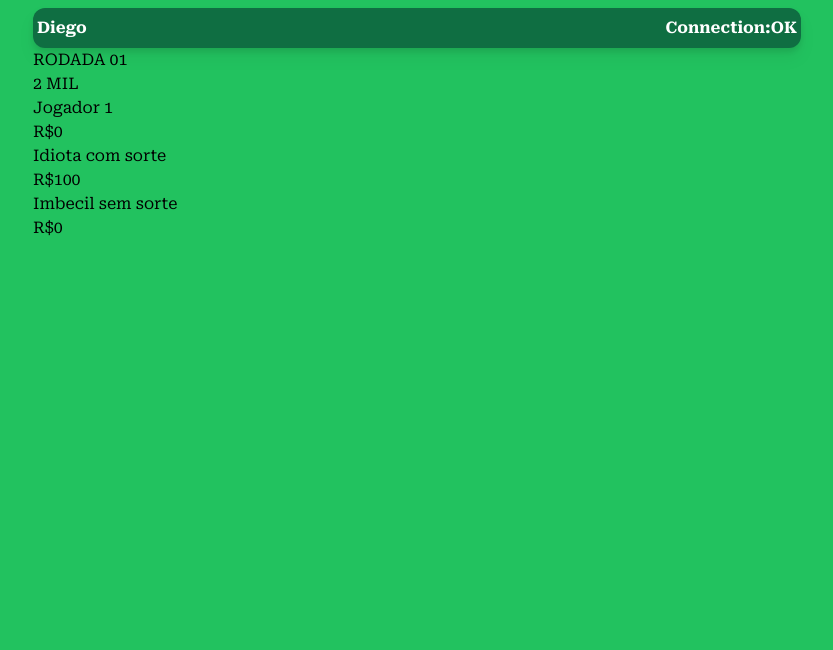
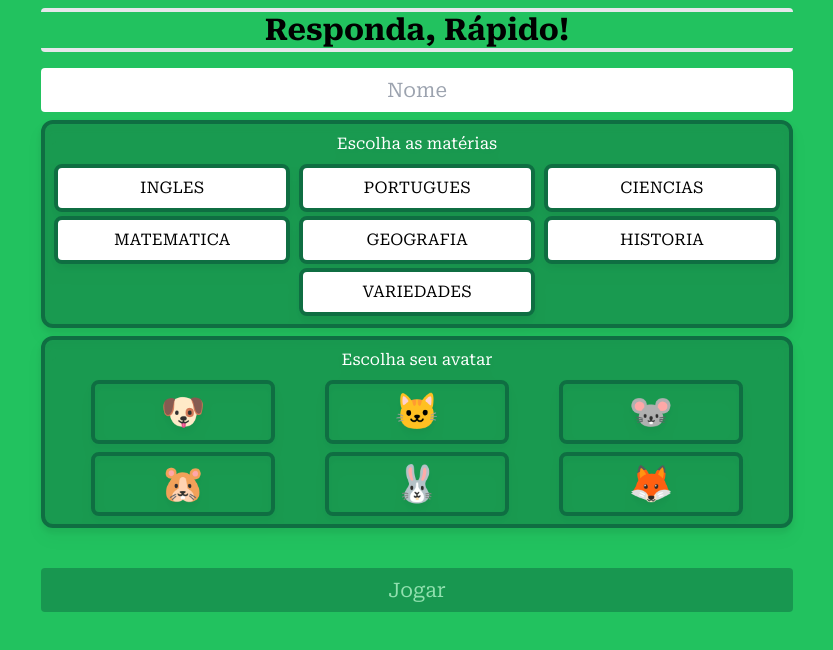
Before and after one commit to ffdiego/responda-rapido, a React (Vite) app: page / in a window 1280 px wide. Shown: the top 650 px of the page, without its empty margins (223-1056 px from the left). Built offline with nearby package versions, Linux system fonts and the light colour scheme; no server answers.

Commit message:
chore: better structure for the react components

```diff
--- a/src/App.jsx
+++ /dev/null
@@ -1,110 +0,0 @@
-function App() {
-  const placar = true;
-  return (
-    <div className="bg-color1">
-      <div className="max-w-3xl mx-auto flex flex-col h-screen">
-        <TopBar name="Diego" connection="OK" />
-        {(!placar && <Main />) || <Placar />}
-      </div>
-    </div>
-  );
-}
-
-function Main() {
-  return (
-    <>
-      <Pergunta
-        pergunta="OS ANIMAIS CUJOS FILHOS SE DESENVOLVEM DENTRO DA BARRIGA DA FÊMEA SÃO
-        CHAMADOS:"
-      />
-      <Respostas />
-    </>
-  );
-}
-
-function Placar() {
-  return (
-    <div>
-      <h1>RODADA 01</h1>
-      <h2>2 MIL</h2>
-      <ul>
-        <li>
-          <p>Jogador 1</p>
-          <p>R$0</p>
-        </li>
-        <li>
-          <p>Idiota com sorte</p>
-          <p>R$100</p>
-        </li>
-        <li>
-          <p>Imbecil sem sorte</p>
-          <p>R$0</p>
-        </li>
-      </ul>
-    </div>
-  );
-}
-
-function Alternativa({ texto, id }) {
-  return (
-    <button
-      id={id}
-      className="font-semibold text-lg border-4 border-color3 rounded-2xl cursor-pointer bg-white h-full w-full duration-200 outline-none
-      shadow-[0_8px_0px_rgba(0,0,0,0.9)]
-      active:translate-y-2
-      active:shadow-[0_0px_0px_rgba(0,0,0,0.9)]
-      disabled:cursor-none disabled:duration-1000 disabled:opacity-25
-      disabled:pointer-events-none"
-    >
-      {texto}
-    </button>
-  );
-}
-
-function Respostas({ alternativas }) {
-  if (!alternativas) {
-    alternativas = {
-      r1: "Alternativa 1",
-      r2: "Alternativa 2",
-      r3: "Alternativa 3",
-      r4: "Alternativa 4",
-    };
-  }
-  return (
-    <div className="flex flex-col justify-center gap-5 flex-1 my-3">
-      {Object.keys(alternativas).map((key) => {
-        return <Alternativa key={key} texto={alternativas[key]} id={key} />;
-      })}
-    </div>
-  );
-}
-
-function Pergunta({ pergunta }) {
-  return (
-    <div className="box-border bg-color3 mt-2 py-2 px-1 rounded-xl text-white drop-shadow-lg">
-      <h1>{pergunta}</h1>
-      <h6>
-        Tempo:
-        <span id="tempo-restante">?</span>s
-      </h6>
-    </div>
-  );
-}
-
-function TopBar({ name, connection }) {
-  return (
-    <header className="box-border bg-color3 mt-2 py-2 px-1 rounded-xl text-white drop-shadow-lg">
-      <div className="flex justify-between font-extrabold">
-        <h3>{name}</h3>
-        <h3>
-          Connection:
-          <strong id="status" class="connection-ok">
-            {connection}
-          </strong>
-        </h3>
-      </div>
-    </header>
-  );
-}
-
-export default App;
--- a/src/Lobby.jsx
+++ b/src/Lobby.jsx
@@ -1,30 +1,57 @@
-import { useEffect, useRef, useState } from "react";
+import { AnimalChoice, SubjectButton, Subjects } from "./components/lobby";
+import { useEffect, useState, useContext } from "react";
+import { socket } from "./components/socket";
 
 function Lobby() {
-  const subjectsTemplate = {
-    INGLES: false,
-    PORTUGUES: false,
-    CIENCIAS: false,
-    MATEMATICA: false,
-    GEOGRAFIA: false,
-    HISTORIA: false,
-    VARIEDADES: false,
-  };
-  const [subjects, setSubjects] = useState(subjectsTemplate);
+  const [name, setName] = useState("");
+  const [subjects, setSubjects] = useState([]);
+  const [avatar, setAvatar] = useState("");
 
   useEffect(() => {
     const localSubjects = JSON.parse(localStorage.getItem("milhao-subjects"));
+    const localName = localStorage.getItem("milhao-name");
+    const localAvatar = localStorage.getItem("milhao-avatar");
     if (localSubjects) setSubjects(localSubjects);
+    if (localName) setName(localName);
+    if (localAvatar) setAvatar(localAvatar);
+  }, []);
+
+  useEffect(() => {
+    socket.on("disconnect", () => {
+      console.log("disconnected");
+    });
+
+    socket.on("uuid-change", (uuid) => {
+      console.log("uuid-change", uuid);
+      localStorage.setItem("uuid", uuid);
+    });
+
+    return () => {
+      socket.off();
+    };
   }, []);
 
   function handleSubjectChange(subject) {
-    const newSubjects = { ...subjects, [subject]: !subjects[subject] };
-    setSubjects(newSubjects);
-    localStorage.setItem("milhao-subjects", JSON.stringify(newSubjects));
+    if (subjects.includes(subject)) {
+      setSubjects(subjects.filter((s) => s !== subject));
+    } else {
+      setSubjects([...subjects, subject]);
+    }
   }
 
-  function handlePlayButton(e) {
-    //get all checked inputs in the form
+  function handlePlayButton() {
+    console.log("vou jogar!");
+    const payload = {
+      name,
+      avatar,
+      subjects,
+      uuid: localStorage.getItem("uuid"),
+    };
+    socket.emit("play", payload);
+
+    localStorage.setItem("milhao-name", name);
+    localStorage.setItem("milhao-subjects", JSON.stringify(subjects));
+    localStorage.setItem("milhao-avatar", avatar);
   }
 
   return (
@@ -32,53 +59,42 @@ function Lobby() {
       <div className="max-w-3xl mx-auto flex flex-col h-screen px-2">
         <div className="my-2 text-3xl w-full text-center">
           <h1 className="font-extrabold border-t-4 border-b-4 rounded">
-            Perguntas!
+            Responda, Rápido!
           </h1>
         </div>
         <div className="flex flex-col mt-2">
           <input
-            className="py-2 px-3 rounded ring-color3 ring-offset-1 focus:ring-4 ring-opacity-85 duration-200 outline-none"
+            className="py-2 px-3 rounded ring-color3 ring-offset-1 focus:ring-4 ring-opacity-85 duration-200 outline-none text-center text-xl"
+            value={name}
+            onChange={(e) => setName(e.target.value)}
+            maxLength={10}
             placeholder="Nome"
             type="text"
           />
-          <button
-            className="box-border mt-2 py-2 px-3 bg-color3 text-white rounded ring-white ring-offset-1 active:ring-4 duration-200"
-            onClick={handlePlayButton}
-          >
-            Jogar
-          </button>
         </div>
-
-        <div className="mt-2 flex flex-wrap w-full gap-1 justify-between">
-          {Object.keys(subjectsTemplate).map((subject) => (
-            <SubjectButton
-              key={subject}
-              subject={subject}
-              checked={subjects[subject]}
+        <div className="box-border border-4 border-color3 bg-color3 bg-opacity-40 mt-2 py-2 px-1 rounded-xl drop-shadow-lg">
+          <h1 className="text-center text-white">Escolha as matérias</h1>
+          <div className="mt-2 flex flex-wrap w-full gap-1 justify-evenly">
+            <Subjects
+              subjects={subjects}
               handleSubjectChange={handleSubjectChange}
             />
-          ))}
+          </div>
         </div>
+        <AnimalChoice avatar={avatar} setAvatar={setAvatar} />
+        <button
+          className={`box-border mt-10 py-2 px-3 bg-color3 text-white text-xl rounded ring-white ring-offset-1 active:ring-4 duration-200 ${
+            !avatar || !name || subjects.length === 0
+              ? "opacity-50 cursor-not-allowed"
+              : ""
+          }`}
+          onClick={handlePlayButton}
+        >
+          Jogar
+        </button>
       </div>
     </div>
   );
 }
 
-function SubjectButton({ subject, checked, handleSubjectChange }) {
-  return (
-    <div
-      className={`basis-[32%] border-4 rounded-lg text-center py-2 bg-white border-color3 duration-500 ${
-        checked && "bg-color3"
-      }`}
-      onClick={() => handleSubjectChange(subject)}
-    >
-      <p className={`w-full text-sm md:text-base ${checked && "text-white"}`}>
-        {subject}
-      </p>
-    </div>
-  );
-}
-
-function PlayersList({ Players }) {}
-
 export default Lobby;
--- a/src/Play.jsx
+++ b/src/Play.jsx
@@ -1,10 +1,34 @@
+import { useEffect, useState } from "react";
+import { BsStopwatch } from "react-icons/bs";
+
 function Play() {
-  const placar = true;
+  const [time, setTime] = useState(30);
+
+  useEffect(() => {
+    const localTime = localStorage.getItem("milhao-time");
+    if (localTime) setTime(localTime - 1);
+  }, []);
+
+  useEffect(() => {
+    if (time <= 0) {
+      localStorage.removeItem("milhao-time");
+      return;
+    }
+    const timer = setInterval(function () {
+      setTime(time - 1);
+      localStorage.setItem("milhao-time", time);
+    }, 1000);
+
+    return () => {
+      clearInterval(timer);
+    };
+  }, [time]);
+
   return (
     <div className="bg-color1">
-      <div className="max-w-3xl mx-auto flex flex-col h-screen">
-        <TopBar name="Diego" connection="OK" />
-        {(!placar && <Main />) || <Placar />}
+      <div className="max-w-3xl mx-auto flex flex-col h-screen p-1">
+        <TopBar name="Diego" time={time} />
+        <Main />
       </div>
     </div>
   );
@@ -22,34 +46,11 @@ function Main() {
   );
 }
 
-function Placar() {
-  return (
-    <div>
-      <h1>RODADA 01</h1>
-      <h2>2 MIL</h2>
-      <ul>
-        <li>
-          <p>Jogador 1</p>
-          <p>R$0</p>
-        </li>
-        <li>
-          <p>Idiota com sorte</p>
-          <p>R$100</p>
-        </li>
-        <li>
-          <p>Imbecil sem sorte</p>
-          <p>R$0</p>
-        </li>
-      </ul>
-    </div>
-  );
-}
-
 function Alternativa({ texto, id }) {
   return (
     <button
       id={id}
-      className="font-semibold text-lg border-4 border-color3 rounded-2xl cursor-pointer bg-white h-full w-full duration-200 outline-none
+      className="font-semibold text-lg border-4 border-color3 rounded-2xl cursor-pointer bg-white h-12 w-full overflow-hidden duration-200 outline-none
       shadow-[0_8px_0px_rgba(0,0,0,0.9)]
       active:translate-y-2
       active:shadow-[0_0px_0px_rgba(0,0,0,0.9)]
@@ -71,7 +72,7 @@ function Respostas({ alternativas }) {
     };
   }
   return (
-    <div className="flex flex-col justify-center gap-5 flex-1 my-3">
+    <div className="flex flex-col gap-5 flex-1 my-3">
       {Object.keys(alternativas).map((key) => {
         return <Alternativa key={key} texto={alternativas[key]} id={key} />;
       })}
@@ -81,27 +82,21 @@ function Respostas({ alternativas }) {
 
 function Pergunta({ pergunta }) {
   return (
-    <div className="box-border bg-color3 mt-2 py-2 px-1 rounded-xl text-white drop-shadow-lg">
+    <div className="box-border bg-color3 mt-2 py-4 px-6 rounded-xl text-white text-justify drop-shadow-lg">
       <h1>{pergunta}</h1>
-      <h6>
-        Tempo:
-        <span id="tempo-restante">?</span>s
-      </h6>
     </div>
   );
 }
 
-function TopBar({ name, connection }) {
+function TopBar({ name, time }) {
   return (
     <header className="box-border bg-color3 mt-2 py-2 px-1 rounded-xl text-white drop-shadow-lg">
       <div className="flex justify-between font-extrabold">
         <h3>{name}</h3>
-        <h3>
-          Connection:
-          <strong id="status" class="connection-ok">
-            {connection}
-          </strong>
-        </h3>
+        <div className="flex items-center">
+          <p className="text-lg mr-2">{time}</p>
+          <BsStopwatch className="text-xl text-white" />
+        </div>
       </div>
     </header>
   );
--- /dev/null
+++ b/src/components/lobby.jsx
@@ -0,0 +1,71 @@
+export function SubjectButton({ subject, checked, handleSubjectChange }) {
+  return (
+    <button
+      className={`basis-[32%] border-4 rounded-lg text-center py-2 border-color3 duration-500 ${
+        checked ? "bg-color3" : "bg-white"
+      }`}
+      onClick={() => handleSubjectChange(subject)}
+    >
+      <p
+        className={`w-full text-xs md:text-base ${checked ? "text-white" : ""}`}
+      >
+        {subject}
+      </p>
+    </button>
+  );
+}
+
+export function Subjects({ subjects, handleSubjectChange }) {
+  const subjectsTemplate = [
+    "INGLES",
+    "PORTUGUES",
+    "CIENCIAS",
+    "MATEMATICA",
+    "GEOGRAFIA",
+    "HISTORIA",
+    "VARIEDADES",
+  ];
+
+  return (
+    <>
+      {subjectsTemplate.map((subject) => (
+        <SubjectButton
+          key={subject}
+          subject={subject}
+          checked={subjects && subjects?.includes(subject)}
+          handleSubjectChange={handleSubjectChange}
+        />
+      ))}
+    </>
+  );
+}
+
+export function AnimalChoice({ avatar, setAvatar }) {
+  const animals = ["🐶", "🐱", "🐭", "🐹", "🐰", "🦊"];
+
+  return (
+    <div className="box-border border-4 border-color3 bg-color3 bg-opacity-40 mt-2 py-2 px-1 rounded-xl text-white drop-shadow-lg">
+      <h1 className="text-center">Escolha seu avatar</h1>
+      <div className="mt-2 flex flex-wrap gap-2 justify-evenly">
+        {animals.map((animal) => (
+          <button
+            key={animal}
+            onClick={() => setAvatar(animal)}
+            className={`basis-1/4 rounded-lg p-2 border-color3 border-4 duration-500 outline-none ${
+              avatar === animal ? "bg-color3" : ""
+            }`}
+          >
+            <p
+              className={`text-4xl text-center ${
+                avatar === animal ? "animalHappy" : ""
+              }`}
+            >
+              {animal}
+            </p>
+          </button>
+        ))}
+      </div>
+      <div className="flex justify-center"></div>
+    </div>
+  );
+}
--- /dev/null
+++ b/src/components/socket.js
@@ -0,0 +1,7 @@
+import io from "socket.io-client";
+
+export const socket = io(":3001");
+
+socket.on("connect", () => {
+  console.log("conndected");
+});
--- a/src/main.jsx
+++ b/src/main.jsx
@@ -9,8 +9,8 @@ ReactDOM.createRoot(document.getElementById("root")).render(
   <React.StrictMode>
     <BrowserRouter>
       <Routes>
-        <Route path="/" element={<Play />} />
-        <Route path="/lobby" element={<Lobby />} />
+        <Route path="/" element={<Lobby />} />
+        <Route path="/play" element={<Play />} />
       </Routes>
     </BrowserRouter>
   </React.StrictMode>
```
Also changed, not shown: src/components/unused.jsx (added, +26 -0 lines), src/index.css (+17 -0 lines).
